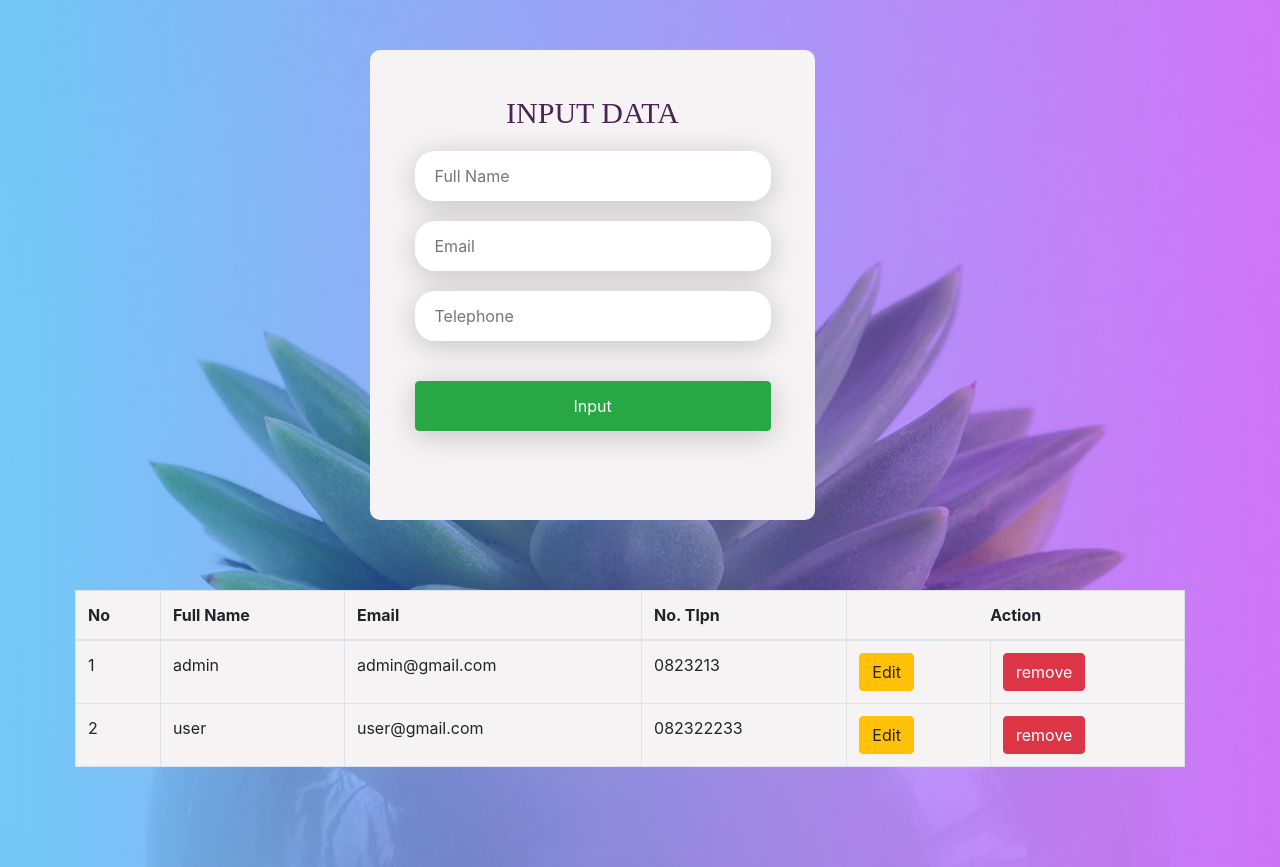
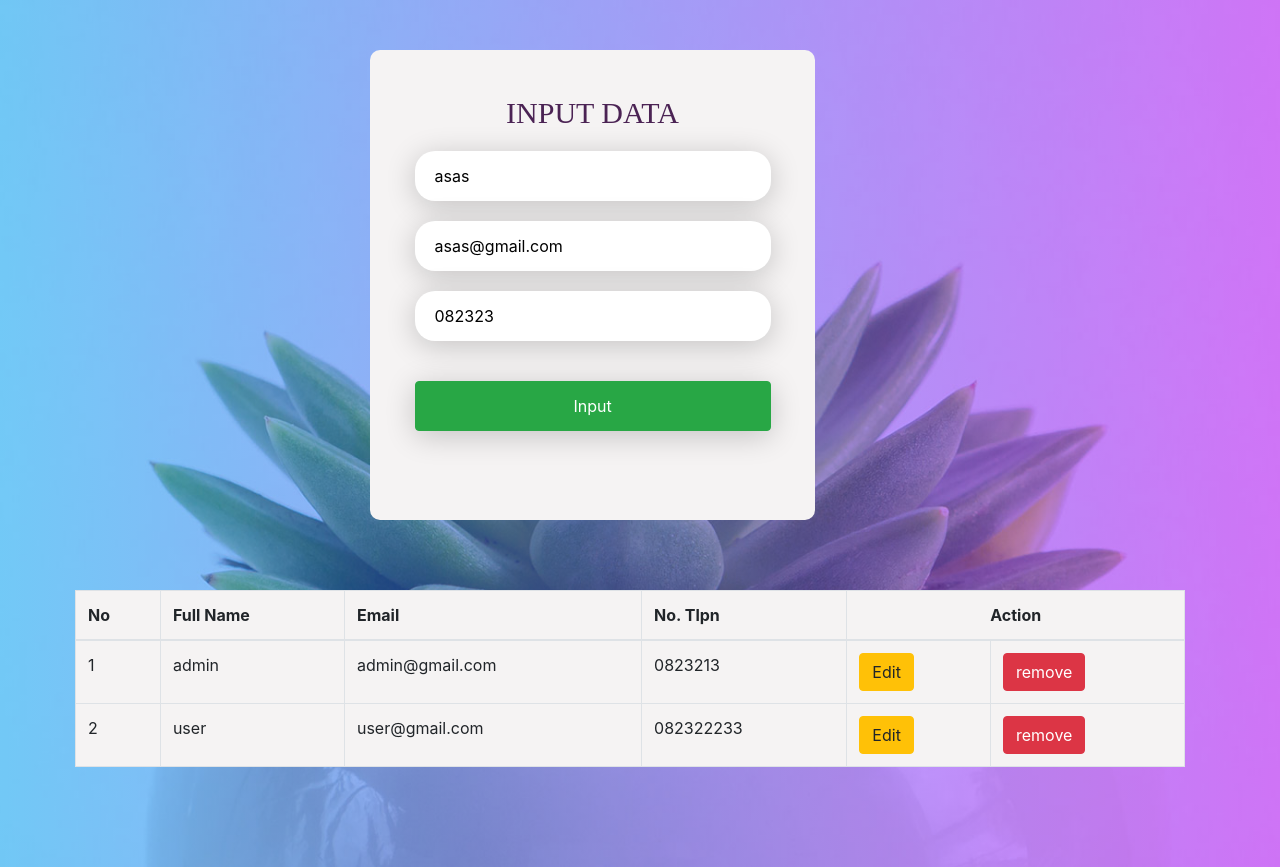
Before and after one commit to ajinbramantio/tableData-client, a React (Create React App) app: page / in a window 1280 px wide. Built offline with nearby package versions, Linux system fonts and the light colour scheme.

Commit message:
fix dummy data

```diff
--- a/src/pages/FormInput.js
+++ b/src/pages/FormInput.js
@@ -1,6 +1,8 @@
 import React from 'react'
 import Styled from 'styled-components'
 import { Container, Row, Col, Button } from 'reactstrap'
+import { connect } from 'react-redux'
+import { insertDataTable } from '../redux/actions/formInput'
 
 const Form = Styled.form`
     background: #f5f3f3;
@@ -43,17 +45,76 @@ const InputButton = Styled(Button)`
   box-shadow: 0 5px 30px 0px rgba(0, 0, 0, 0.2);
 `
 class FormInput extends React.Component {
+  constructor() {
+    super()
+    this.state = {
+      id: '',
+      fullName: 'asas',
+      email: 'asas@gmail.com',
+      phone: '082323'
+    }
+  }
+  Submit = async data => {
+    let id = this.props.dataContacts.length + 1
+    // console.log(id)
+
+    let addData = {
+      id: 3,
+      fullName: data.fullName,
+      email: data.email,
+      phone: data.phone
+    }
+    let newData = this.props.dataContacts.concat(addData)
+    // console.log(newData)
+
+    this.props.dispatch(insertDataTable(newData))
+  }
   render() {
     return (
       <Container>
         <Row>
           <Col sm="3" />
           <Col sm="5">
-            <Form>
+            <Form
+              onSubmit={event => {
+                event.preventDefault()
+                this.Submit(this.state)
+              }}
+            >
               <FormTitle> INPUT DATA</FormTitle>
-              <InputText type="text" placeholder="Full Name" required />
-              <InputText type="email" placeholder="Email" required />
-              <InputText type="text" placeholder="Telephone" required />
+              <InputText
+                type="text"
+                placeholder="Full Name"
+                value={this.state.fullName}
+                onChange={event => {
+                  this.setState({
+                    fullName: event.target.value
+                  })
+                }}
+                required
+              />
+              <InputText
+                type="email"
+                placeholder="Email"
+                value={this.state.email}
+                onChange={event => {
+                  this.setState({
+                    email: event.target.value
+                  })
+                }}
+                required
+              />
+              <InputText
+                type="text"
+                placeholder="Telephone"
+                value={this.state.phone}
+                onChange={event => {
+                  this.setState({
+                    phone: event.target.value
+                  })
+                }}
+                required
+              />
               <InputButton style={{ display: 'block' }} color="success">
                 Input{' '}
               </InputButton>
@@ -65,4 +126,12 @@ class FormInput extends React.Component {
   }
 }
 
-export default FormInput
+const mapStateToProps = state => {
+  // console.log(state.getData.Data)
+
+  return {
+    dataContacts: state.getData.dataContacts
+  }
+}
+
+export default connect(mapStateToProps)(FormInput)
--- a/src/pages/Tables.js
+++ b/src/pages/Tables.js
@@ -50,8 +50,6 @@ class Tables extends React.Component {
     this.toggleEdit = this.toggleEdit.bind(this)
   }
   toggleEdit(data) {
-    console.log(data)
-
     this.setState(prevState => ({
       modal: !prevState.modal,
       id: data.id,
@@ -92,8 +90,6 @@ class Tables extends React.Component {
               </thead>
               <tbody>
                 {this.props.dataContacts.map((data, index) => {
-                  // console.log(data)
-
                   return (
                     <tr key={index}>
                       <td>{index + 1}</td>
@@ -204,9 +200,13 @@ class Tables extends React.Component {
 }
 
 const mapStateToProps = data => {
-  return {
-    dataContacts: data.getData.Data
+  console.log(data)
+
+  let newData = {
+    dataContacts: data.getData.dataContacts
   }
+  // console.log(newData)
+  return newData
 }
 
 export default connect(mapStateToProps)(Tables)
--- /dev/null
+++ b/src/redux/actions/formInput.js
@@ -0,0 +1,14 @@
+export const insertDataTable = data => {
+  return async dispatch => {
+    // console.log(data)
+
+    dispatch(insertDataSuccess(data))
+  }
+}
+
+const insertDataSuccess = response => ({
+  type: 'INPUT_SUCCESS',
+  payload: {
+    dataContacts: response
+  }
+})
--- a/src/redux/reducers/formInput.js
+++ b/src/redux/reducers/formInput.js
@@ -1,16 +1,18 @@
 import { combineReducers } from 'redux'
 const InitialState = {
-  Data: [
+  dataContacts: [
     { id: 1, fullName: 'admin', email: 'admin@gmail.com', phone: '0823213' },
     { id: 2, fullName: 'user', email: 'user@gmail.com', phone: '082322233' }
-  ],
-  message: null,
-  isLoading: false,
-  error: false
+  ]
 }
 
 const InputDataReducer = (state = InitialState, action) => {
+  console.log(state)
   switch (action.type) {
+    case 'INPUT_SUCCESS':
+      console.log(action.payload)
+
+      return action.payload
     default:
       return state
   }
```
